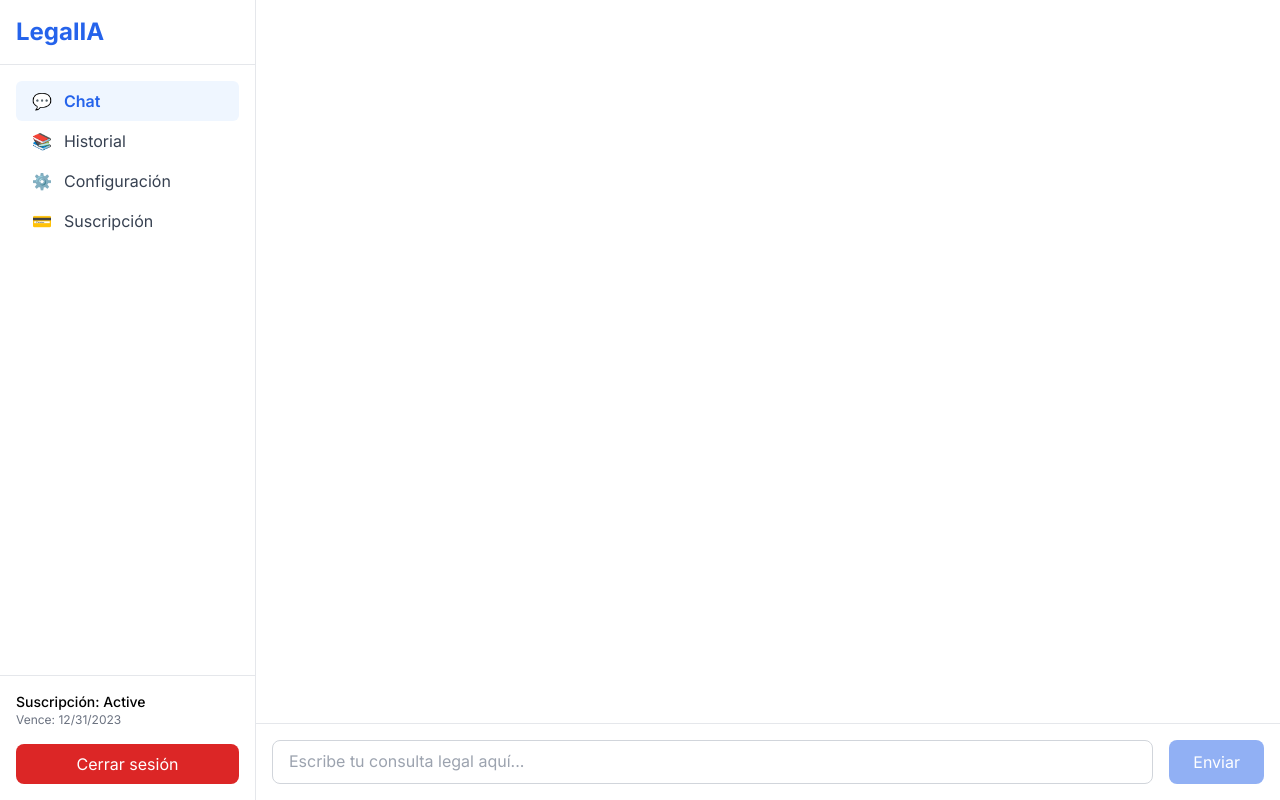
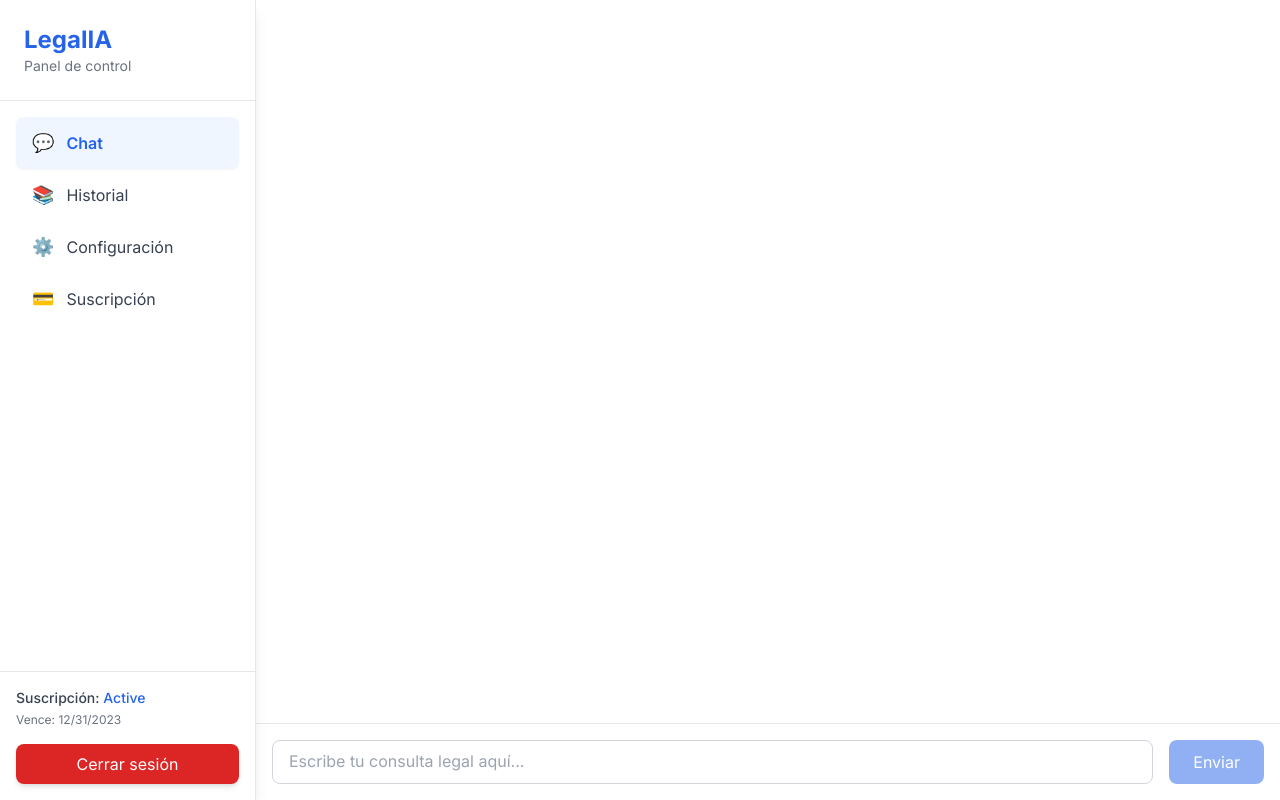
Before and after one commit to lazarohernan/abogados, a Next.js app: page / in a window 1280 px wide. Built offline with nearby package versions, Linux system fonts and the light colour scheme.

Commit message:
DashboardLayout.tsx

```diff
--- a/src/app/dashboard/DashboardLayout.tsx
+++ b/src/app/dashboard/DashboardLayout.tsx
@@ -39,24 +39,25 @@ export default function DashboardLayout({ children, profile, activeSection }: Da
     <div className="h-screen flex bg-gray-50">
       {/* Sidebar */}
       <aside
-        className={`${isSidebarOpen ? 'translate-x-0' : '-translate-x-full'} fixed inset-y-0 left-0 transform lg:relative lg:translate-x-0 w-64 bg-white border-r transition-transform duration-200 ease-in-out z-30`}
+        className={`${isSidebarOpen ? 'translate-x-0' : '-translate-x-full'} fixed inset-y-0 left-0 transform lg:relative lg:translate-x-0 w-64 bg-white border-r shadow-lg transition-transform duration-200 ease-in-out z-30`}
       >
         <div className="h-full flex flex-col justify-between">
           <div>
-            <div className="p-4 border-b">
+            <div className="p-6 border-b">
               <h2 className="text-2xl font-bold text-blue-600">LegalIA</h2>
+              <p className="text-sm text-gray-500">Panel de control</p>
             </div>
-            <nav className="p-4 space-y-2">
+            <nav className="p-4 space-y-1">
               {menuItems.map((item) => (
                 <Link key={item.id} href={item.href} passHref>
                   <div
-                    className={`flex items-center px-4 py-2 rounded-md transition ${
+                    className={`flex items-center px-4 py-3 rounded-lg transition-all duration-200 ${
                       activeSection === item.id || pathname === item.href
-                        ? 'bg-blue-50 text-blue-600 font-semibold'
-                        : 'text-gray-700 hover:bg-gray-50'
+                        ? 'bg-blue-50 text-blue-600 font-semibold shadow-sm'
+                        : 'text-gray-700 hover:bg-gray-50 hover:shadow-sm'
                     }`}
                   >
-                    <span className="mr-3">{item.icon}</span>
+                    <span className="mr-3 text-lg">{item.icon}</span>
                     <span>{item.label}</span>
                   </div>
                 </Link>
@@ -64,17 +65,17 @@ export default function DashboardLayout({ children, profile, activeSection }: Da
             </nav>
           </div>
           <div className="p-4 border-t bg-white">
-            <div className="text-sm font-medium">
-              Suscripción: <span className="capitalize">{profile.subscription_status}</span>
+            <div className="text-sm font-medium text-gray-700">
+              Suscripción: <span className="capitalize text-blue-600">{profile.subscription_status}</span>
             </div>
             {profile.trial_end && (
-              <div className="text-xs text-gray-500">
+              <div className="text-xs text-gray-500 mt-1">
                 Vence: {new Date(profile.trial_end).toLocaleDateString()}
               </div>
             )}
             <button
               onClick={handleSignOut}
-              className="mt-4 w-full bg-red-600 text-white py-2 px-4 rounded-lg hover:bg-red-700 focus:outline-none"
+              className="mt-4 w-full bg-red-600 text-white py-2 px-4 rounded-lg hover:bg-red-700 focus:outline-none transition-all duration-200 shadow-md hover:shadow-lg"
             >
               Cerrar sesión
             </button>
@@ -86,7 +87,7 @@ export default function DashboardLayout({ children, profile, activeSection }: Da
       <main className="flex-1 flex flex-col overflow-hidden">
         {/* Botón para mostrar/ocultar el sidebar en móviles */}
         <button
-          className="lg:hidden fixed bottom-4 right-4 z-40 bg-blue-600 text-white p-3 rounded-full shadow-lg"
+          className="lg:hidden fixed bottom-4 right-4 z-40 bg-blue-600 text-white p-3 rounded-full shadow-lg hover:bg-blue-700 transition-all duration-200"
           onClick={() => setIsSidebarOpen(!isSidebarOpen)}
         >
           {isSidebarOpen ? '✕' : '☰'}
```
